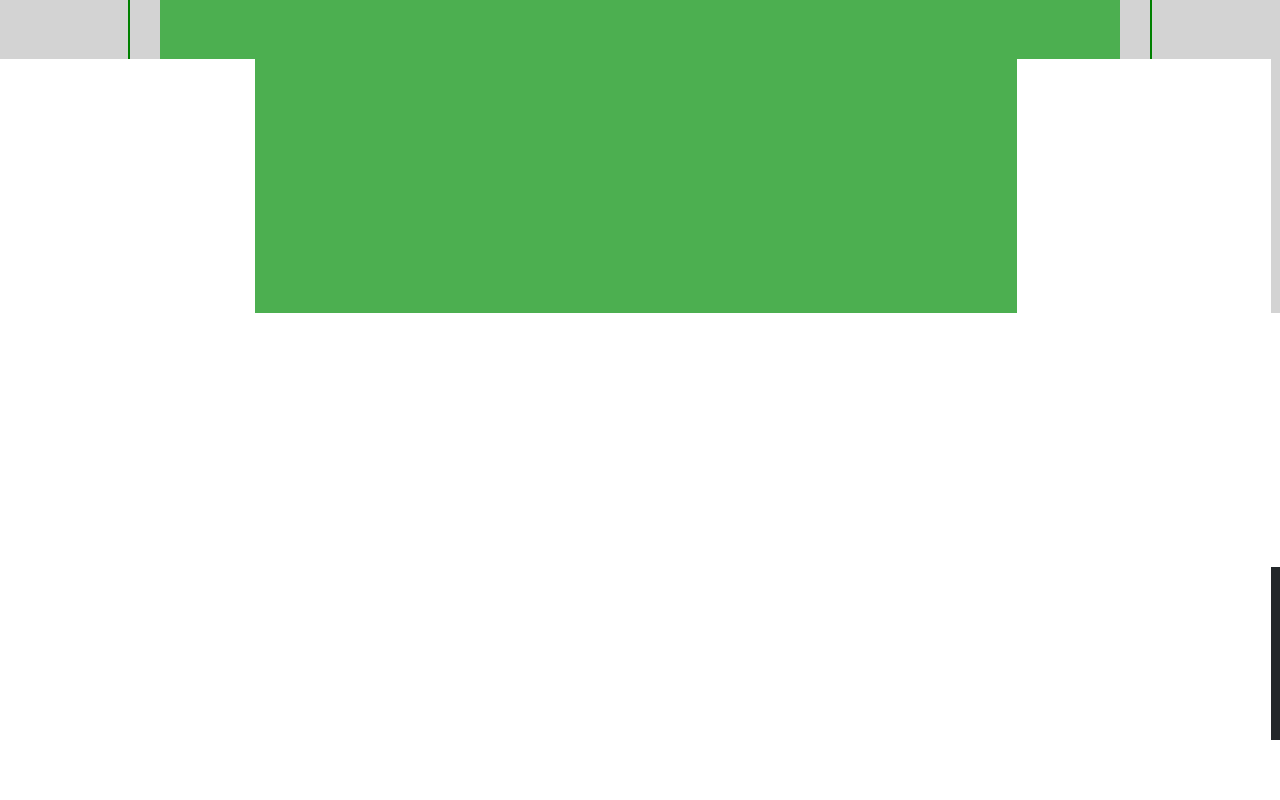
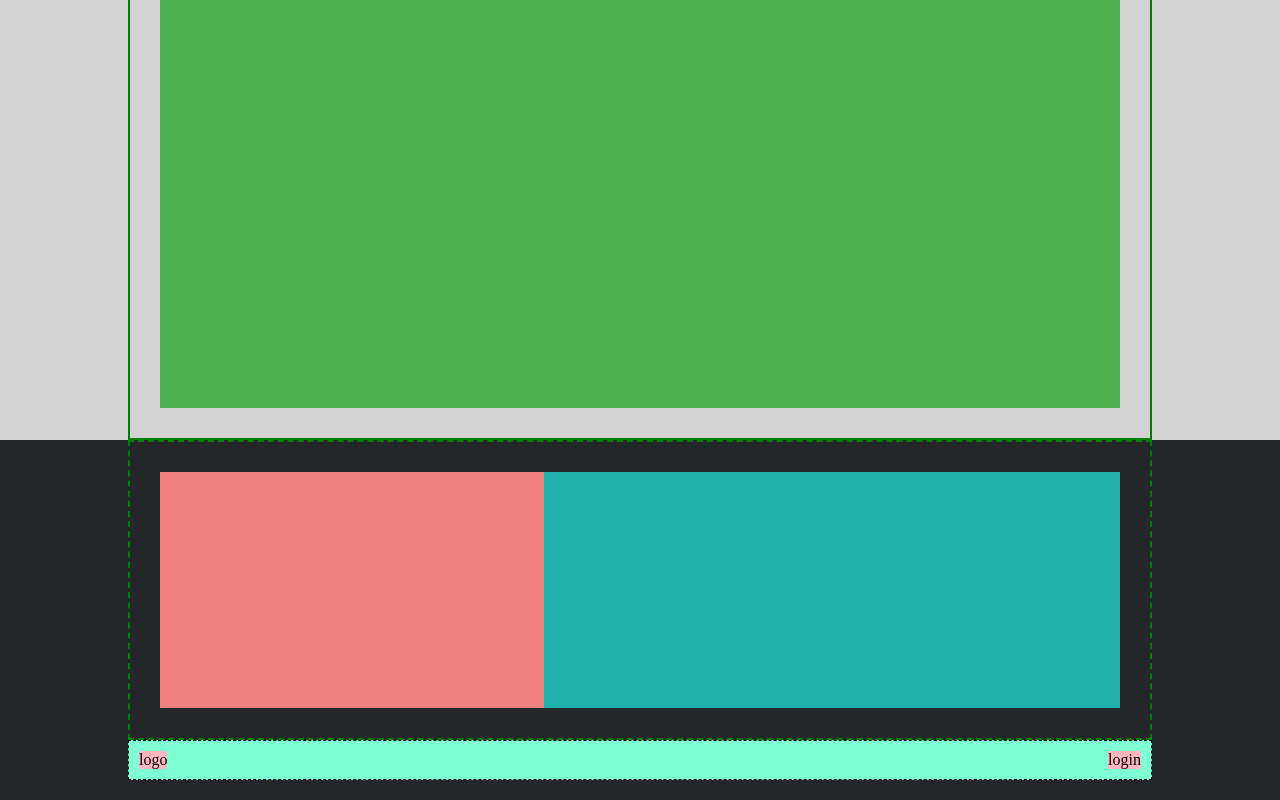
Before and after one commit to lucaconigliaro/htmlcss-struttura-discord, a plain HTML site: page index.html in a window 1280 px wide. Shown: the part 1720-2520 px from the top of the page. Before the commit the page ends 2460 px from the top, so only its background shows below. Drawn offline with Linux system fonts and the light colour scheme.

Commit message:
feat:logo and login

```diff
--- a/css/style.css
+++ b/css/style.css
@@ -34,6 +34,12 @@
 .first-section {
     background-color: #00008b;
     height: 400px;
+}
+
+.box {
+    height: 100px;
+    width: 100px;
+    background-color: #9C27B0;
 }
 
 .second-section.fourth-section {
@@ -98,3 +104,24 @@
     width: 15%;
     background-color: #20b2aa;
 }
+
+.row-3 {
+    background-color:#7fffd4;
+    border: 1px dashed black;
+    display: flex;
+    justify-content: space-between;
+    padding: 10px;
+}
+
+.end-footer {
+    height: 60px;
+    background-color: #23272a;
+}
+
+.ended-logo {
+    background-color: #ffb6c1;
+}
+
+.ended-login {
+    background-color: #ffb6c1;
+}
--- a/index.html
+++ b/index.html
@@ -78,7 +78,7 @@
     <!-- /Main -->
 
     <!-- Footer -->
-     <footer class="footer">
+    <footer class="footer">
         <!-- Section Footer -->
         <section class="footer-section">
             <div class="container">
@@ -93,7 +93,17 @@
         </section>
         <!-- /Section Footer -->
 
-     </footer>
+        <!-- Section End-Footer -->
+        <section class="end-footer">
+            <div class="container">
+                <div class="row-3">
+                    <div class="ended-logo">logo</div>
+                    <div class="ended-login">login</div>
+                </div>
+            </div>
+        </section>
+        <!-- /Section End-Footer -->
+    </footer>
     <!-- /Footer -->
 
 </body>
```
